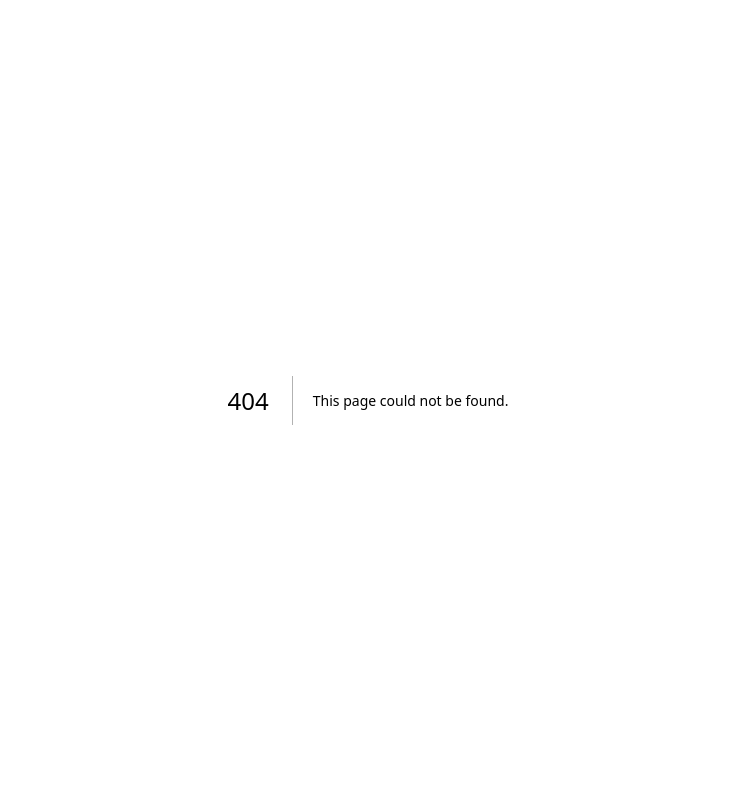
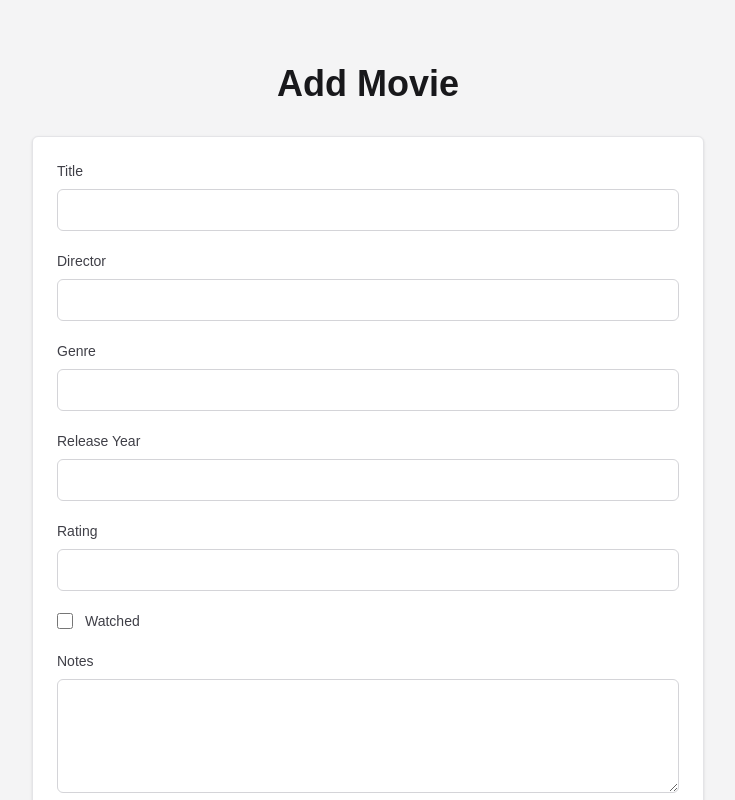
Before and after one commit to joenwoke/flixjn, a Next.js app: page /movies/new in a window 1280 px wide. Before the commit this address had no page. Shown: the top 800 px of the page, without its empty margins (272-1007 px from the left). Built offline with nearby package versions, Linux system fonts and the light colour scheme.

Commit message:
Create new movie form page

```diff
--- /dev/null
+++ b/src/app/movies/new/page.tsx
@@ -0,0 +1,130 @@
+import Link from "next/link";
+
+export default function NewMoviePage() {
+  return (
+    <main className="flex min-h-screen flex-col items-center bg-zinc-100 px-6 py-16">
+      <div className="w-full max-w-2xl">
+        <h1 className="text-center text-4xl font-bold text-zinc-900">
+          Add Movie
+        </h1>
+
+        <form className="mt-8 space-y-5 rounded-md border border-zinc-200 bg-white p-6 shadow-sm">
+          <div>
+            <label
+              htmlFor="title"
+              className="block text-sm font-medium text-zinc-700"
+            >
+              Title
+            </label>
+            <input
+              id="title"
+              name="title"
+              type="text"
+              className="mt-2 w-full rounded-md border border-zinc-300 px-3 py-2 text-zinc-900"
+            />
+          </div>
+
+          <div>
+            <label
+              htmlFor="director"
+              className="block text-sm font-medium text-zinc-700"
+            >
+              Director
+            </label>
+            <input
+              id="director"
+              name="director"
+              type="text"
+              className="mt-2 w-full rounded-md border border-zinc-300 px-3 py-2 text-zinc-900"
+            />
+          </div>
+
+          <div>
+            <label
+              htmlFor="genre"
+              className="block text-sm font-medium text-zinc-700"
+            >
+              Genre
+            </label>
+            <input
+              id="genre"
+              name="genre"
+              type="text"
+              className="mt-2 w-full rounded-md border border-zinc-300 px-3 py-2 text-zinc-900"
+            />
+          </div>
+
+          <div>
+            <label
+              htmlFor="releaseYear"
+              className="block text-sm font-medium text-zinc-700"
+            >
+              Release Year
+            </label>
+            <input
+              id="releaseYear"
+              name="releaseYear"
+              type="number"
+              className="mt-2 w-full rounded-md border border-zinc-300 px-3 py-2 text-zinc-900"
+            />
+          </div>
+
+          <div>
+            <label
+              htmlFor="rating"
+              className="block text-sm font-medium text-zinc-700"
+            >
+              Rating
+            </label>
+            <input
+              id="rating"
+              name="rating"
+              type="number"
+              className="mt-2 w-full rounded-md border border-zinc-300 px-3 py-2 text-zinc-900"
+            />
+          </div>
+
+          <div className="flex items-center gap-3">
+            <input
+              id="watched"
+              name="watched"
+              type="checkbox"
+              className="h-4 w-4 rounded border-zinc-300"
+            />
+            <label htmlFor="watched" className="text-sm font-medium text-zinc-700">
+              Watched
+            </label>
+          </div>
+
+          <div>
+            <label
+              htmlFor="notes"
+              className="block text-sm font-medium text-zinc-700"
+            >
+              Notes
+            </label>
+            <textarea
+              id="notes"
+              name="notes"
+              rows={4}
+              className="mt-2 w-full rounded-md border border-zinc-300 px-3 py-2 text-zinc-900"
+            />
+          </div>
+
+          <button
+            type="submit"
+            className="rounded-md bg-zinc-900 px-5 py-3 font-medium text-white hover:bg-zinc-700"
+          >
+            Save Movie
+          </button>
+        </form>
+
+        <div className="mt-6 text-center">
+          <Link href="/movies" className="font-medium text-zinc-700 underline">
+            Back to Movies
+          </Link>
+        </div>
+      </div>
+    </main>
+  );
+}
```
